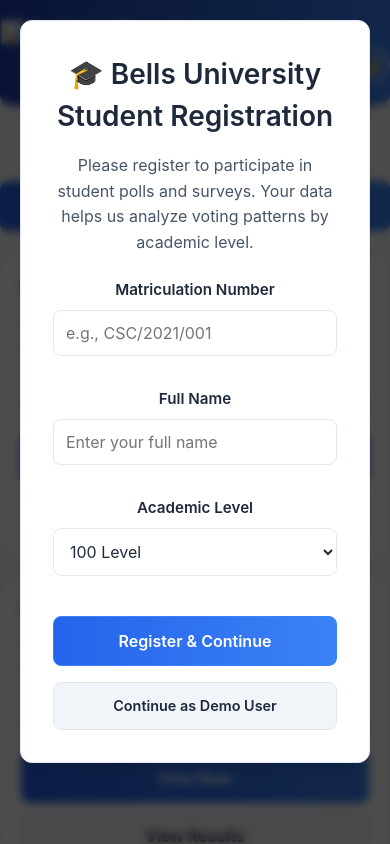
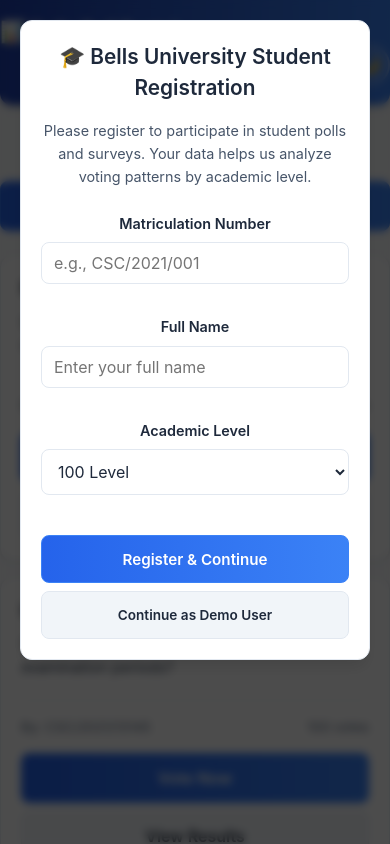
Before and after one commit to dev-x235/student-polls-portal, a React (Create React App) app: page / in a window 390 px wide. Shown: the top 844 px of the page. Built offline with nearby package versions, Linux system fonts and the light colour scheme; the HTML template or start-up script is replaced by a standard one.

Commit message:
Update App.js

```diff
--- a/src/App.js
+++ b/src/App.js
@@ -1,3 +1,4 @@
+// App.js
 import React, { useState, useEffect } from 'react';
 import './App.css';
 
@@ -18,6 +19,8 @@ function App() {
   const [matricNumber, setMatricNumber] = useState('');
   const [studentLevel, setStudentLevel] = useState('100');
   const [studentName, setStudentName] = useState('');
+  const [isMobileMenuOpen, setIsMobileMenuOpen] = useState(false);
+  const [windowWidth, setWindowWidth] = useState(window.innerWidth);
 
   // Level statistics for each poll
   const [levelStats, setLevelStats] = useState({});
@@ -82,26 +85,56 @@ function App() {
     calculateLevelStats(mockPolls);
   }, []);
 
-  // Calculate level statistics for all polls
+  // Add resize listener for responsive design
+  useEffect(() => {
+    const handleResize = () => {
+      setWindowWidth(window.innerWidth);
+    };
+
+    window.addEventListener('resize', handleResize);
+    return () => window.removeEventListener('resize', handleResize);
+  }, []);
+
+  // Prevent body scroll when modal is open
+  useEffect(() => {
+    if (showWelcomeModal) {
+      document.body.classList.add('modal-open');
+    } else {
+      document.body.classList.remove('modal-open');
+    }
+
+    return () => {
+      document.body.classList.remove('modal-open');
+    };
+  }, [showWelcomeModal]);
+
+  // Calculate level statistics for all polls - FIXED VERSION (percentage uses Math.floor to avoid rounding overflow)
   const calculateLevelStats = (pollsData) => {
     const stats = {};
     const levels = ['100', '200', '300', '400', '500'];
 
+    // Initialize all levels
+    levels.forEach(level => {
+      stats[level] = { total: 0, percentage: 0 };
+    });
+
+    // Sum up votes for each level
     pollsData.forEach(poll => {
       poll.votes.forEach(vote => {
         levels.forEach(level => {
           if (vote.levels[level]) {
-            if (!stats[level]) stats[level] = { total: 0 };
             stats[level].total += vote.levels[level];
           }
         });
       });
     });
 
-    // Calculate percentages for each level
+    // Calculate total votes across all levels
     const totalVotes = Object.values(stats).reduce((sum, level) => sum + level.total, 0);
+
+    // Calculate percentages for each level (use Math.floor to avoid visual rounding overflow)
     Object.keys(stats).forEach(level => {
-      stats[level].percentage = totalVotes > 0 ? Math.round((stats[level].total / totalVotes) * 100) : 0;
+      stats[level].percentage = totalVotes > 0 ? Math.floor((stats[level].total / totalVotes) * 100) : 0;
     });
 
     setLevelStats(stats);
@@ -239,7 +272,7 @@ function App() {
     return Math.round((count / total) * 100);
   };
 
-  // Render level statistics circles
+  // Render level statistics circles - responsive: horizontal on large screens, vertical on small screens
   const renderLevelStatistics = () => {
     const levels = ['100', '200', '300', '400', '500'];
 
@@ -249,30 +282,32 @@ function App() {
         <div className="level-circles">
           {levels.map(level => {
             const stats = levelStats[level] || { total: 0, percentage: 0 };
-            const radius = 40;
+            const percentage = stats.percentage || 0;
+            const radius = 45;
             const circumference = 2 * Math.PI * radius;
-            const dashOffset = circumference - (stats.percentage / 100) * circumference;
+            const dashOffset = circumference - (percentage / 100) * circumference;
 
             return (
               <div key={level} className={`level-circle level-${level}`}>
                 <div className="circle-container">
-                  <svg width="100" height="100">
+                  <svg width="110" height="110" viewBox="0 0 110 110" aria-hidden>
                     <circle
                       className="circle-bg"
-                      cx="50"
-                      cy="50"
+                      cx="55"
+                      cy="55"
                       r={radius}
+                      strokeWidth="8"
                     />
                     <circle
                       className="circle-progress"
-                      cx="50"
-                      cy="50"
+                      cx="55"
+                      cy="55"
                       r={radius}
                       strokeDasharray={circumference}
                       strokeDashoffset={dashOffset}
                     />
                   </svg>
-                  <div className="circle-text">{stats.percentage}%</div>
+                  <div className="circle-text">{percentage}%</div>
                 </div>
                 <div className="level-label">Level {level}</div>
                 <div className="level-count">{stats.total} votes</div>
@@ -286,17 +321,20 @@ function App() {
 
   // Render different views
   const renderView = () => {
-    switch(view) {
+    switch (view) {
       case 'create':
         return (
           <div className="form-container">
-            <div style={{display: 'flex', justifyContent: 'space-between', alignItems: 'center', marginBottom: '1.5rem'}}>
-              <h2 style={{margin: 0}}>Create New Poll</h2>
+            <div style={{ display: 'flex', justifyContent: 'space-between', alignItems: 'center', marginBottom: '1.5rem' }}>
+              <h2 style={{ margin: 0 }}>Create New Poll</h2>
               <button
                 type="button"
                 className="btn btn-secondary"
-                onClick={() => setView('home')}
-                style={{padding: '8px 16px'}}
+                onClick={() => {
+                  setView('home');
+                  setIsMobileMenuOpen(false);
+                }}
+                style={{ padding: '8px 16px' }}
               >
                 ← Back
               </button>
@@ -307,7 +345,7 @@ function App() {
                 <input
                   type="text"
                   value={newPoll.title}
-                  onChange={(e) => setNewPoll({...newPoll, title: e.target.value})}
+                  onChange={(e) => setNewPoll({ ...newPoll, title: e.target.value })}
                   required
                   placeholder="Enter poll title"
                 />
@@ -317,7 +355,7 @@ function App() {
                 <label>Description</label>
                 <textarea
                   value={newPoll.description}
-                  onChange={(e) => setNewPoll({...newPoll, description: e.target.value})}
+                  onChange={(e) => setNewPoll({ ...newPoll, description: e.target.value })}
                   required
                   placeholder="Describe your poll"
                   rows="3"
@@ -333,7 +371,7 @@ function App() {
                     value={option}
                     onChange={(e) => updateOption(index, e.target.value)}
                     placeholder={`Option ${index + 1}`}
-                    style={{marginBottom: '0.75rem'}}
+                    style={{ marginBottom: '0.75rem' }}
                     required={index < 2}
                   />
                 ))}
@@ -341,14 +379,14 @@ function App() {
                   type="button"
                   onClick={addOption}
                   className="btn btn-secondary"
-                  style={{marginTop: '0.5rem', width: '100%'}}
+                  style={{ marginTop: '0.5rem', width: '100%' }}
                 >
                   + Add Option
                 </button>
               </div>
 
               <div className="form-actions">
-                <button type="submit" className="btn btn-primary" style={{width: '100%'}}>
+                <button type="submit" className="btn btn-primary" style={{ width: '100%' }}>
                   Create Poll
                 </button>
               </div>
@@ -361,23 +399,26 @@ function App() {
           <div className="form-container">
             <button
               className="btn btn-secondary"
-              onClick={() => setView('home')}
-              style={{marginBottom: '1.5rem', display: 'flex', alignItems: 'center', gap: '5px'}}
+              onClick={() => {
+                setView('home');
+                setIsMobileMenuOpen(false);
+              }}
+              style={{ marginBottom: '1.5rem', display: 'flex', alignItems: 'center', gap: '5px' }}
             >
               ← Back to Polls
             </button>
 
-            <h2 style={{marginBottom: '0.5rem'}}>{selectedPoll.title}</h2>
-            <p style={{marginBottom: '1.5rem', color: darkMode ? '#cbd5e1' : '#475569'}}>{selectedPoll.description}</p>
+            <h2 style={{ marginBottom: '0.5rem' }}>{selectedPoll.title}</h2>
+            <p style={{ marginBottom: '1.5rem', color: darkMode ? '#cbd5e1' : '#475569' }}>{selectedPoll.description}</p>
 
-            <div style={{margin: '1.5rem 0'}}>
-              <h3 style={{marginBottom: '1rem'}}>Select your vote:</h3>
+            <div style={{ margin: '1.5rem 0' }}>
+              <h3 style={{ marginBottom: '1rem' }}>Select your vote:</h3>
               {selectedPoll.votes.map((option, index) => (
                 <div
                   key={index}
                   className={`vote-option ${vote === option.option ? 'selected' : ''}`}
                   onClick={() => setVote(option.option)}
-                  style={{marginBottom: '0.75rem'}}
+                  style={{ marginBottom: '0.75rem' }}
                 >
                   {option.option}
                 </div>
@@ -389,7 +430,7 @@ function App() {
                 className="btn btn-primary"
                 onClick={handleVote}
                 disabled={!vote}
-                style={{width: '100%', padding: '12px'}}
+                style={{ width: '100%', padding: '12px' }}
               >
                 Submit Vote
               </button>
@@ -405,37 +446,40 @@ function App() {
           <div className="results-container">
             <button
               className="btn btn-secondary"
-              onClick={() => setView('home')}
-              style={{marginBottom: '1.5rem', display: 'flex', alignItems: 'center', gap: '5px'}}
+              onClick={() => {
+                setView('home');
+                setIsMobileMenuOpen(false);
+              }}
+              style={{ marginBottom: '1.5rem', display: 'flex', alignItems: 'center', gap: '5px' }}
             >
               ← Back to Polls
             </button>
 
-            <h2 style={{marginBottom: '0.5rem'}}>{poll.title} - Results</h2>
-            <p style={{marginBottom: '1.5rem', color: darkMode ? '#cbd5e1' : '#475569'}}>{poll.description}</p>
+            <h2 style={{ marginBottom: '0.5rem' }}>{poll.title} - Results</h2>
+            <p style={{ marginBottom: '1.5rem', color: darkMode ? '#cbd5e1' : '#475569' }}>{poll.description}</p>
 
-            <div style={{marginTop: '1rem'}}>
-              <h3 style={{marginBottom: '1rem'}}>Total Votes: {totalVotes}</h3>
+            <div style={{ marginTop: '1rem' }}>
+              <h3 style={{ marginBottom: '1rem' }}>Total Votes: {totalVotes}</h3>
 
               {poll.votes.map((result, index) => (
-                <div key={index} style={{margin: '1rem 0'}}>
-                  <div style={{display: 'flex', justifyContent: 'space-between', marginBottom: '0.5rem'}}>
-                    <span style={{fontWeight: '500'}}>{result.option}</span>
+                <div key={index} style={{ margin: '1rem 0' }}>
+                  <div style={{ display: 'flex', justifyContent: 'space-between', marginBottom: '0.5rem' }}>
+                    <span style={{ fontWeight: '500' }}>{result.option}</span>
                     <span>{result.count} votes ({calculatePercentage(result.count, totalVotes)}%)</span>
                   </div>
                   <div className="result-bar">
                     <div
                       className="result-fill"
-                      style={{width: `${calculatePercentage(result.count, totalVotes)}%`}}
+                      style={{ width: `${calculatePercentage(result.count, totalVotes)}%` }}
                     />
                   </div>
 
                   {/* Level breakdown for this option */}
-                  <div style={{marginTop: '0.75rem', fontSize: '0.85rem', color: darkMode ? '#b2bec3' : '#636e72'}}>
-                    <div style={{display: 'flex', justifyContent: 'space-between', flexWrap: 'wrap'}}>
+                  <div style={{ marginTop: '0.75rem', fontSize: '0.85rem', color: darkMode ? '#b2bec3' : '#636e72' }}>
+                    <div style={{ display: 'flex', justifyContent: 'space-between', flexWrap: 'wrap' }}>
                       {['100', '200', '300', '400', '500'].map(level => (
-                        <div key={level} style={{textAlign: 'center', flex: '1', minWidth: '60px', margin: '3px'}}>
-                          <div style={{fontWeight: '500'}}>Lvl {level}</div>
+                        <div key={level} style={{ textAlign: 'center', flex: '1', minWidth: '60px', margin: '3px' }}>
+                          <div style={{ fontWeight: '500' }}>Lvl {level}</div>
                           <div>{result.levels[level] || 0}</div>
                         </div>
                       ))}
@@ -455,13 +499,13 @@ function App() {
           <>
             <div style={{
               display: 'flex',
-              flexDirection: window.innerWidth < 768 ? 'column' : 'row',
+              flexDirection: windowWidth < 768 ? 'column' : 'row',
               justifyContent: 'space-between',
-              alignItems: window.innerWidth < 768 ? 'stretch' : 'center',
+              alignItems: windowWidth < 768 ? 'stretch' : 'center',
               marginBottom: '1.5rem',
-              gap: window.innerWidth < 768 ? '1rem' : '0'
+              gap: windowWidth < 768 ? '1rem' : '0'
             }}>
-              <h2 style={{margin: 0, textAlign: window.innerWidth < 768 ? 'center' : 'left'}}>Active Polls</h2>
+              <h2 style={{ margin: 0, textAlign: windowWidth < 768 ? 'center' : 'left' }}>Active Polls</h2>
               <button
                 className="btn btn-primary"
                 onClick={() => {
@@ -469,9 +513,10 @@ function App() {
                     setShowWelcomeModal(true);
                   } else {
                     setView('create');
+                    setIsMobileMenuOpen(false);
                   }
                 }}
-                style={{minWidth: window.innerWidth < 768 ? '100%' : 'auto'}}
+                style={{ minWidth: windowWidth < 768 ? '100%' : 'auto' }}
               >
                 + Create New Poll
               </button>
@@ -488,9 +533,10 @@ function App() {
                       setShowWelcomeModal(true);
                     } else {
                       setView('create');
+                      setIsMobileMenuOpen(false);
                     }
                   }}
-                  style={{marginTop: '1rem'}}
+                  style={{ marginTop: '1rem' }}
                 >
                   Create First Poll
                 </button>
@@ -510,7 +556,7 @@ function App() {
 
                       <div style={{
                         display: 'flex',
-                        flexDirection: window.innerWidth < 400 ? 'column' : 'row',
+                        flexDirection: windowWidth < 400 ? 'column' : 'row',
                         gap: '0.5rem',
                         marginTop: '1rem'
                       }}>
@@ -519,8 +565,9 @@ function App() {
                           onClick={() => {
                             setSelectedPoll(poll);
                             setView('vote');
+                            setIsMobileMenuOpen(false);
                           }}
-                          style={{flex: window.innerWidth < 400 ? '1' : '0'}}
+                          style={{ flex: windowWidth < 400 ? '1' : '0' }}
                         >
                           Vote Now
                         </button>
@@ -529,8 +576,9 @@ function App() {
                           onClick={() => {
                             setSelectedPoll(poll);
                             setView('results');
+                            setIsMobileMenuOpen(false);
                           }}
-                          style={{flex: window.innerWidth < 400 ? '1' : '0'}}
+                          style={{ flex: windowWidth < 400 ? '1' : '0' }}
                         >
                           View Results
                         </button>
@@ -552,45 +600,78 @@ function App() {
     <div className="app">
       {/* Welcome/Registration Modal */}
       {showWelcomeModal && (
-        <div className="modal-overlay" onClick={() => {}}>
-          <div className="welcome-modal" onClick={(e) => e.stopPropagation()}>
-            <h2 style={{marginBottom: '1rem'}}>🎓 Bells University Student Registration</h2>
-            <p style={{marginBottom: '1.5rem'}}>
+        <div className="modal-overlay" onClick={() => { }}>
+          <div className="welcome-modal" onClick={(e) => e.stopPropagation()}
+            style={{
+              maxWidth: windowWidth <= 480 ? '90vw' : '500px',
+              padding: windowWidth <= 480 ? '20px' : '32px',
+              maxHeight: '85vh',
+              overflowY: 'auto'
+            }}>
+            <h2 style={{
+              marginBottom: '1rem',
+              fontSize: windowWidth <= 480 ? '1.3rem' : '1.75rem'
+            }}>
+              🎓 Bells University Student Registration
+            </h2>
+            <p style={{
+              marginBottom: '1.5rem',
+              fontSize: windowWidth <= 480 ? '0.9rem' : '1rem'
+            }}>
               Please register to participate in student polls and surveys.
               Your data helps us analyze voting patterns by academic level.
             </p>
 
-            <div className="form-group" style={{marginBottom: '1rem'}}>
-              <label>Matriculation Number</label>
+            <div className="form-group" style={{ marginBottom: '1rem' }}>
+              <label style={{ fontSize: windowWidth <= 480 ? '0.9rem' : '1rem' }}>
+                Matriculation Number
+              </label>
               <input
                 type="text"
                 className="name-input"
                 placeholder="e.g., CSC/2021/001"
                 value={matricNumber}
                 onChange={(e) => setMatricNumber(e.target.value)}
-                style={{textAlign: 'left', padding: '12px'}}
+                style={{
+                  textAlign: 'left',
+                  padding: windowWidth <= 480 ? '10px 12px' : '12px',
+                  fontSize: '16px'
+                }}
               />
             </div>
 
-            <div className="form-group" style={{marginBottom: '1rem'}}>
-              <label>Full Name</label>
+            <div className="form-group" style={{ marginBottom: '1rem' }}>
+              <label style={{ fontSize: windowWidth <= 480 ? '0.9rem' : '1rem' }}>
+                Full Name
+              </label>
               <input
                 type="text"
                 className="name-input"
                 placeholder="Enter your full name"
                 value={studentName}
                 onChange={(e) => setStudentName(e.target.value)}
-                style={{textAlign: 'left', padding: '12px'}}
+                style={{
+                  textAlign: 'left',
+                  padding: windowWidth <= 480 ? '10px 12px' : '12px',
+                  fontSize: '16px'
+                }}
               />
             </div>
 
-            <div className="form-group" style={{marginBottom: '1.5rem'}}>
-              <label>Academic Level</label>
+            <div className="form-group" style={{ marginBottom: '1.5rem' }}>
+              <label style={{ fontSize: windowWidth <= 480 ? '0.9rem' : '1rem' }}>
+                Academic Level
+              </label>
               <select
                 className="name-input"
                 value={studentLevel}
                 onChange={(e) => setStudentLevel(e.target.value)}
-                style={{textAlign: 'left', padding: '12px'}}
+                style={{
+                  textAlign: 'left',
+                  padding: windowWidth <= 480 ? '10px 12px' : '12px',
+                  fontSize: '16px',
+                  height: windowWidth <= 480 ? '46px' : 'auto'
+                }}
               >
                 <option value="100">100 Level</option>
                 <option value="200">200 Level</option>
@@ -604,7 +685,12 @@ function App() {
               className="btn btn-primary"
               onClick={handleUserRegistration}
               disabled={!matricNumber.trim() || !studentName.trim()}
-              style={{width: '100%', padding: '14px', fontSize: '1rem'}}
+              style={{
+                width: '100%',
+                padding: windowWidth <= 480 ? '12px' : '14px',
+                fontSize: windowWidth <= 480 ? '0.95rem' : '1rem',
+                marginBottom: '0.5rem'
+              }}
             >
               Register & Continue
             </button>
@@ -612,7 +698,6 @@ function App() {
             <button
               className="btn btn-secondary"
               onClick={() => {
-                // Allow skipping registration with a demo account
                 const demoUser = {
                   id: 'DEMO001',
                   name: 'Demo Student',
@@ -623,7 +708,11 @@ function App() {
                 setCurrentUser(demoUser);
                 setShowWelcomeModal(false);
               }}
-              style={{width: '100%', padding: '12px', marginTop: '1rem', fontSize: '0.9rem'}}
+              style={{
+                width: '100%',
+                padding: windowWidth <= 480 ? '10px' : '12px',
+                fontSize: windowWidth <= 480 ? '0.85rem' : '0.9rem'
+              }}
             >
               Continue as Demo User
             </button>
@@ -636,15 +725,29 @@ function App() {
         <h1>📊 Bells Poll Portal</h1>
 
         <div className="header-controls">
-          {window.innerWidth > 768 && (
+          {/* Desktop Navigation - Hidden on mobile */}
+          {windowWidth > 768 && (
             <nav className="nav">
-              <a href="#" onClick={(e) => { e.preventDefault(); setView('home'); }}>
+              <a href="#" onClick={(e) => { e.preventDefault(); setView('home'); setIsMobileMenuOpen(false); }}>
                 Home
               </a>
-              <a href="#" onClick={(e) => { e.preventDefault(); setView('create'); }}>
+              <a href="#" onClick={(e) => { e.preventDefault(); setView('create'); setIsMobileMenuOpen(false); }}>
                 Create Poll
               </a>
             </nav>
+          )}
+
+          {/* Mobile Hamburger Button */}
+          {windowWidth <= 768 && (
+            <button
+              className="menu-toggle"
+              onClick={() => setIsMobileMenuOpen(!isMobileMenuOpen)}
+              title="Toggle Menu"
+              aria-label="Toggle Menu"
+              style={{ background: 'rgba(255, 255, 255, 0.15)', marginRight: '8px' }}
+            >
+              {isMobileMenuOpen ? '✕' : '☰'}
+            </button>
           )}
 
           <button
@@ -658,12 +761,12 @@ function App() {
 
           {currentUser && (
             <div className="user-welcome">
-              <span style={{display: window.innerWidth < 400 ? 'none' : 'inline'}}>👤</span>
+              <span style={{ display: windowWidth < 400 ? 'none' : 'inline' }}>👤</span>
               <span style={{
                 overflow: 'hidden',
                 textOverflow: 'ellipsis',
                 whiteSpace: 'nowrap',
-                maxWidth: window.innerWidth < 400 ? '80px' : '120px'
+                maxWidth: windowWidth < 400 ? '80px' : '120px'
               }}>
                 {currentUser.name} (Lvl {currentUser.level})
               </span>
@@ -671,15 +774,53 @@ function App() {
           )}
         </div>
 
-        {/* Mobile Navigation */}
-        {window.innerWidth <= 768 && (
-          <nav className="nav" style={{marginTop: '0.5rem', width: '100%'}}>
-            <a href="#" onClick={(e) => { e.preventDefault(); setView('home'); }}>
-              Home
-            </a>
-            <a href="#" onClick={(e) => { e.preventDefault(); setView('create'); }}>
-              Create Poll
-            </a>
+        {/* Mobile Navigation Menu - improved visuals (replaces plain links) */}
+        {windowWidth <= 768 && isMobileMenuOpen && (
+          <nav className="mobile-nav" role="menu" aria-label="Mobile menu" style={{ marginTop: '1rem', width: '100%' }}>
+            <button
+              type="button"
+              className="mobile-nav-item"
+              role="menuitem"
+              onClick={(e) => {
+                e.preventDefault();
+                setView('home');
+                setIsMobileMenuOpen(false);
+              }}
+            >
+              <span className="mobile-nav-icon">🏠</span>
+              <span className="mobile-nav-text">Home</span>
+              <span className="mobile-nav-kbd">⌘1</span>
+            </button>
+
+            <button
+              type="button"
+              className="mobile-nav-item"
+              role="menuitem"
+              onClick={(e) => {
+                e.preventDefault();
+                setView('create');
+                setIsMobileMenuOpen(false);
+              }}
+            >
+              <span className="mobile-nav-icon">📝</span>
+              <span className="mobile-nav-text">Create Poll</span>
+              <span className="mobile-nav-kbd">⌘2</span>
+            </button>
+
+            <button
+              type="button"
+              className="mobile-nav-item"
+              role="menuitem"
+              onClick={(e) => {
+                e.preventDefault();
+                setShowWelcomeModal(true);
+                setIsMobileMenuOpen(false);
+              }}
+            >
+              <span className="mobile-nav-icon">👤</span>
+              <span className="mobile-nav-text">Profile / Register</span>
+              <span className="mobile-nav-kbd">⌘3</span>
+            </button>
           </nav>
         )}
       </header>
```
